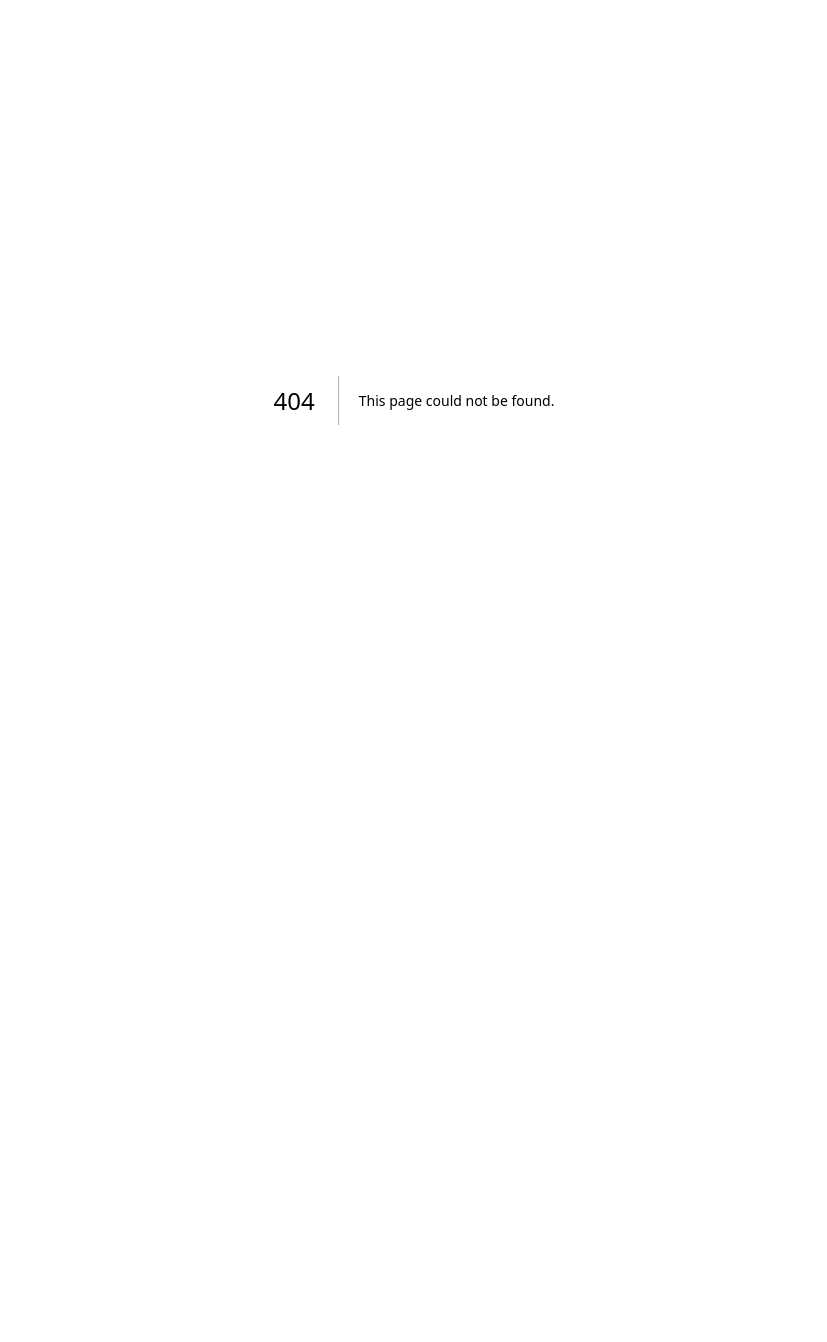
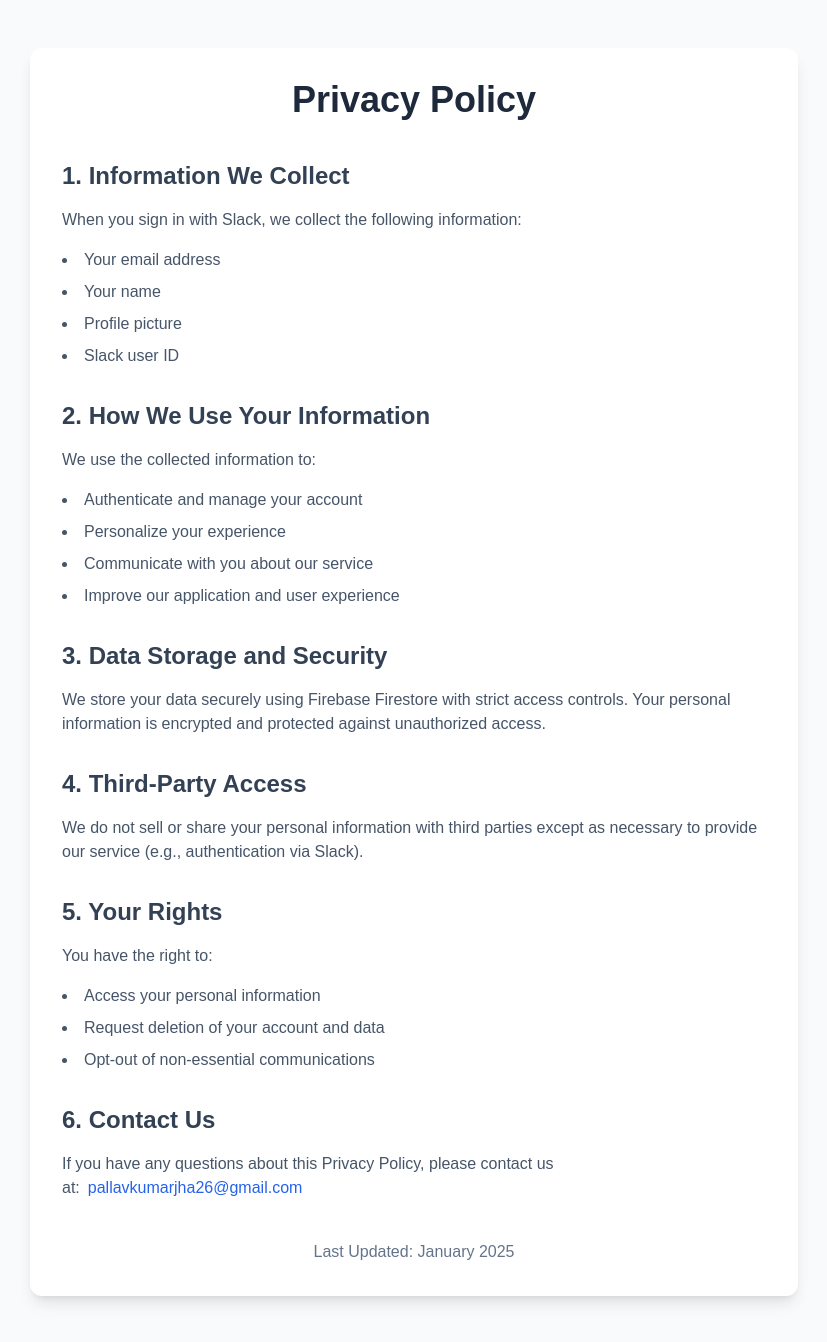
Before and after one commit to pallavkumarjha/team-task, a Next.js app: page /privacy in a window 1280 px wide. Before the commit this address had no page. Shown: the whole page, without its empty margins (226-1053 px from the left). Before the commit the page ends 800 px from the top, so only its background shows below. Built offline with nearby package versions, Linux system fonts and the light colour scheme.

Commit message:
feaT: added privacy page

```diff
--- /dev/null
+++ b/app/privacy/page.jsx
@@ -0,0 +1,95 @@
+export default function PrivacyPolicy() {
+  return (
+    <div className="min-h-screen bg-slate-50 dark:bg-slate-900 py-12 px-4 sm:px-6 lg:px-8">
+      <div className="max-w-3xl mx-auto bg-white dark:bg-slate-800 shadow-lg rounded-xl p-8">
+        <h1 className="text-4xl font-bold text-center mb-10 text-slate-800 dark:text-slate-200">
+          Privacy Policy
+        </h1>
+
+        <section className="mb-8">
+          <h2 className="text-2xl font-semibold mb-4 text-slate-700 dark:text-slate-300">
+            1. Information We Collect
+          </h2>
+          <p className="text-slate-600 dark:text-slate-400 mb-4">
+            When you sign in with Slack, we collect the following information:
+          </p>
+          <ul className="list-disc list-inside text-slate-600 dark:text-slate-400 space-y-2">
+            <li>Your email address</li>
+            <li>Your name</li>
+            <li>Profile picture</li>
+            <li>Slack user ID</li>
+          </ul>
+        </section>
+
+        <section className="mb-8">
+          <h2 className="text-2xl font-semibold mb-4 text-slate-700 dark:text-slate-300">
+            2. How We Use Your Information
+          </h2>
+          <p className="text-slate-600 dark:text-slate-400 mb-4">
+            We use the collected information to:
+          </p>
+          <ul className="list-disc list-inside text-slate-600 dark:text-slate-400 space-y-2">
+            <li>Authenticate and manage your account</li>
+            <li>Personalize your experience</li>
+            <li>Communicate with you about our service</li>
+            <li>Improve our application and user experience</li>
+          </ul>
+        </section>
+
+        <section className="mb-8">
+          <h2 className="text-2xl font-semibold mb-4 text-slate-700 dark:text-slate-300">
+            3. Data Storage and Security
+          </h2>
+          <p className="text-slate-600 dark:text-slate-400 mb-4">
+            We store your data securely using Firebase Firestore with strict access controls.
+            Your personal information is encrypted and protected against unauthorized access.
+          </p>
+        </section>
+
+        <section className="mb-8">
+          <h2 className="text-2xl font-semibold mb-4 text-slate-700 dark:text-slate-300">
+            4. Third-Party Access
+          </h2>
+          <p className="text-slate-600 dark:text-slate-400">
+            We do not sell or share your personal information with third parties
+            except as necessary to provide our service (e.g., authentication via Slack).
+          </p>
+        </section>
+
+        <section className="mb-8">
+          <h2 className="text-2xl font-semibold mb-4 text-slate-700 dark:text-slate-300">
+            5. Your Rights
+          </h2>
+          <p className="text-slate-600 dark:text-slate-400 mb-4">
+            You have the right to:
+          </p>
+          <ul className="list-disc list-inside text-slate-600 dark:text-slate-400 space-y-2">
+            <li>Access your personal information</li>
+            <li>Request deletion of your account and data</li>
+            <li>Opt-out of non-essential communications</li>
+          </ul>
+        </section>
+
+        <section className="mb-8">
+          <h2 className="text-2xl font-semibold mb-4 text-slate-700 dark:text-slate-300">
+            6. Contact Us
+          </h2>
+          <p className="text-slate-600 dark:text-slate-400">
+            If you have any questions about this Privacy Policy,
+            please contact us at:
+            <a
+              href="mailto:privacy@teamtask.com"
+              className="text-blue-600 hover:underline ml-2"
+            >
+              pallavkumarjha26@gmail.com
+            </a>
+          </p>
+        </section>
+
+        <div className="text-center mt-10 text-slate-500 dark:text-slate-600">
+          <p>Last Updated: January 2025</p>
+        </div>
+      </div>
+    </div>
+  );
+}
```
